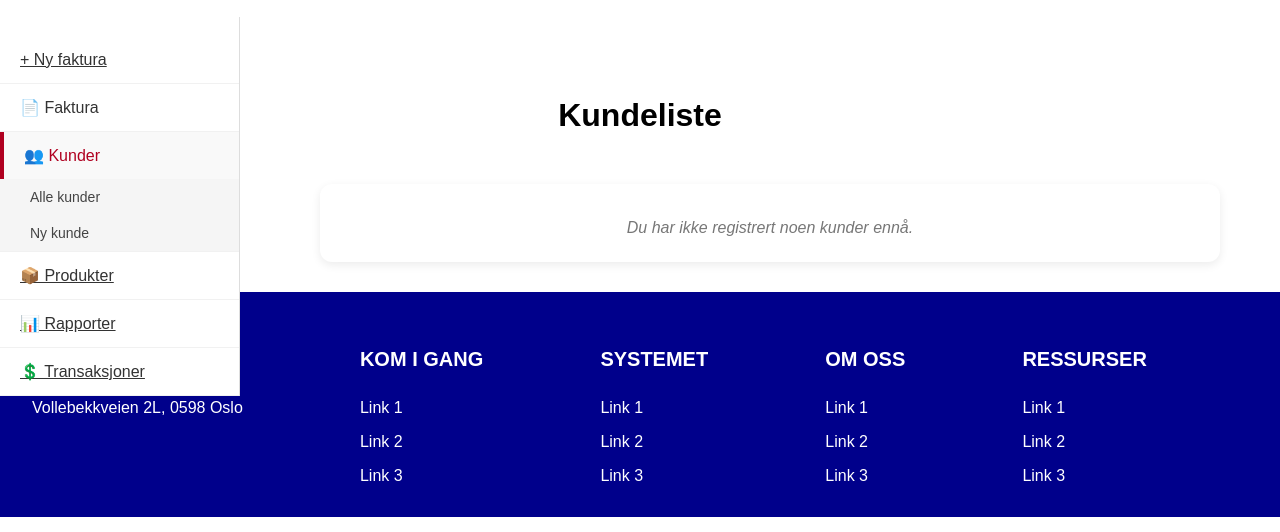
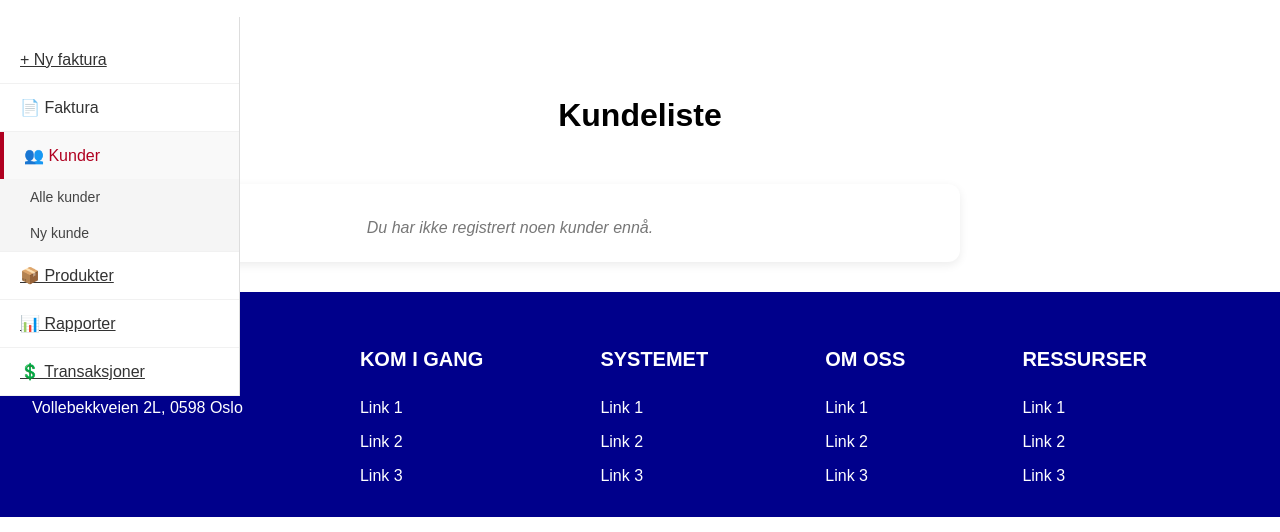
Before and after one commit to kevinuyphan-lgtm/test, a Flask app: page /kundeliste in a window 1280 px wide. Shown: the part 103-635 px from the top of the page. Run offline with Flask 3, Linux system fonts and the light colour scheme; the visitor is signed in with stand-in values (Sample User, id 1); data comes from the database, SQL or seed files in the repository; data that the repository does not hold is empty.

Commit message:
Update style_kundeliste.css

```diff
--- a/nettside/static/style_kundeliste.css
+++ b/nettside/static/style_kundeliste.css
@@ -3,7 +3,6 @@
     display: flex;                 /* gjør container til flexbox */
     justify-content: center;       /* sentrerer innhold horisontalt */
     padding: 30px;
-    margin-left: 260px;            /* plass til sidebar */
     max-width: calc(100% - 260px);/* maks bredde justert for sidebar */
     box-sizing: border-box;
 }
```
